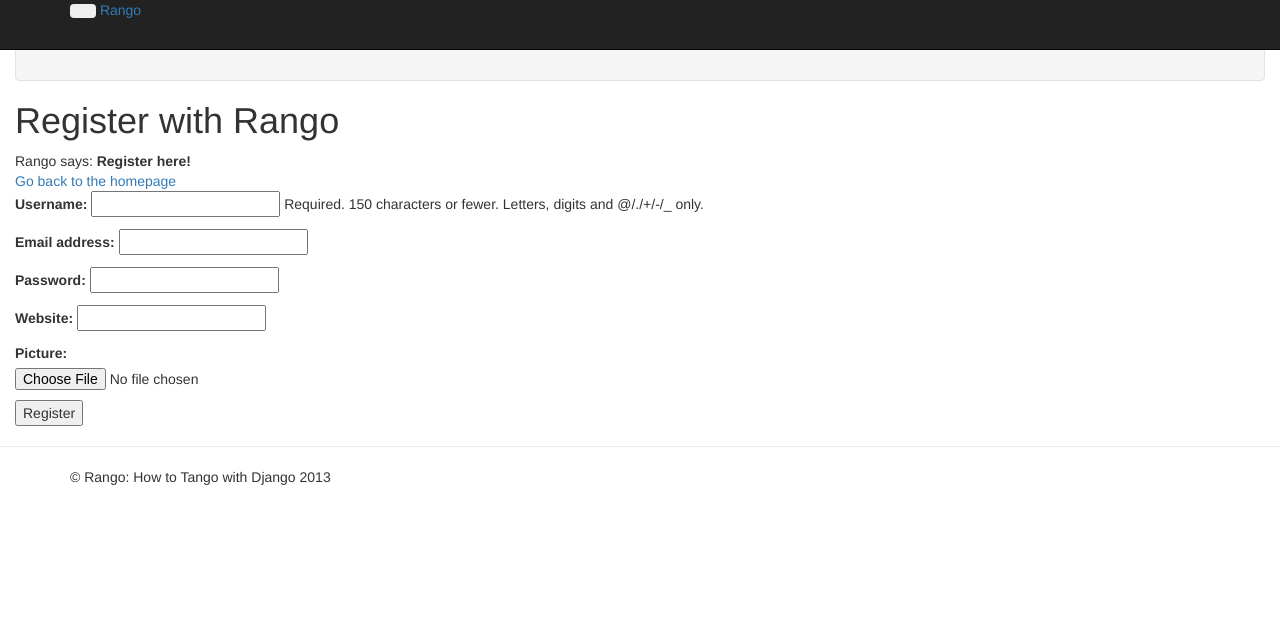
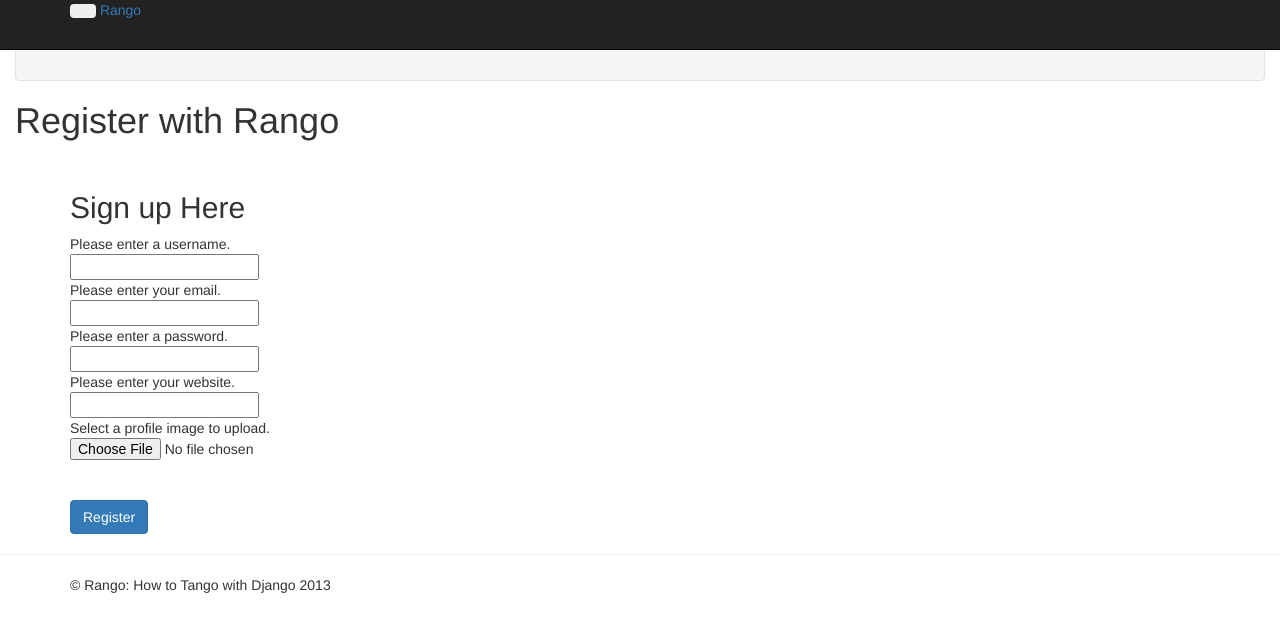
Before and after one commit to Micaiah-Chang/tango-with-django, a Django app: page /rango/register/ in a window 1280 px wide. Shown: the top 632 px of the page. Run offline with Django 3.2, Linux system fonts and the light colour scheme; some libraries are stand-ins or nearby versions.

Commit message:
Registration page update with bootstrap CSS.

```diff
--- a/tango_with_django_project/rango/forms.py
+++ b/tango_with_django_project/rango/forms.py
@@ -35,14 +35,20 @@ class PageForm(forms.ModelForm):
 
 
 class UserForm(forms.ModelForm):
-    password = forms.CharField(widget=forms.PasswordInput())
+    username = forms.CharField(help_text="Please enter a username.")
+    email = forms.CharField(help_text="Please enter your email.")
+    password = forms.CharField(widget=forms.PasswordInput(),
+                               help_text="Please enter a password.")
 
     class Meta:
         model = User
-        fields = ('username', 'email', 'password')
+        fields = ['username', 'email', 'password']
 
 
 class UserProfileForm(forms.ModelForm):
+    website = forms.URLField(help_text="Please enter your website.", required=False)
+    picture = forms.ImageField(help_text="Select a profile image to upload.",required=False)
+
     class Meta:
         model = UserProfile
-        fields = ('website', 'picture')
+        fields = ['website', 'picture']
--- a/tango_with_django_project/templates/rango/register.html
+++ b/tango_with_django_project/templates/rango/register.html
@@ -5,27 +5,37 @@
 {% block body_block %}
   <div class="hero-unit">
 	<h1>Register with Rango</h1>
+	<br />
 
-	{% if registered %}
-	  Rango says: <strong>Thank you for registering! </strong>
-    <a href="/rango/">Return to the homepage.</a> <br />
+	<div class="container">
+	  {% if registered %}
+		<p>Thank you for registering! </p>
+      <p><a href="/rango/login/">Login</a> when you are ready to rango.</p> <br />
 
-  {% else %}
-    Rango says: <strong>Register here!</strong> <br />
+	{% else %}
+	  <form class="form-signin span8" method="post" id="user_form"
+			action="/rango/register/" enctype="multipart/form-data">
+		{% csrf_token %}
+		<h2 class="form-signin-heading"> Sign up Here</h2>
+
+		{% for field in user_form.visible_fields %}
+		  {{ field.errors }}
+		  {{ field.help_text }} <br />
+	      {{ field }} <br />
+	    {% endfor %}
 
 
-    <a href="/rango/">Go back to the homepage</a> <br />
+	  {% for field in profile_form.visible_fields %}
+		{{ field.errors }}
+		{{ field.help_text }} <br />
+		{{ field }} <br />
+      {% endfor %}
 
-	<form method="post" id="user_form" action="/rango/register/"
-		  enctype="multipart/form-data">
-		{% csrf_token %}
+	  <br />
 
-		{{ user_form.as_p }}
-		{{ profile_form.as_p}}
-
-		<input type="submit" name="submit" value="Register" />
-	</form>
-  {% endif %}
-
+	  <input class="btn btn-primary" type="submit" name="submit" value="Register" />
+	  </form>
+	{% endif %}
+	</div>
   </div>
 {% endblock %}
```
